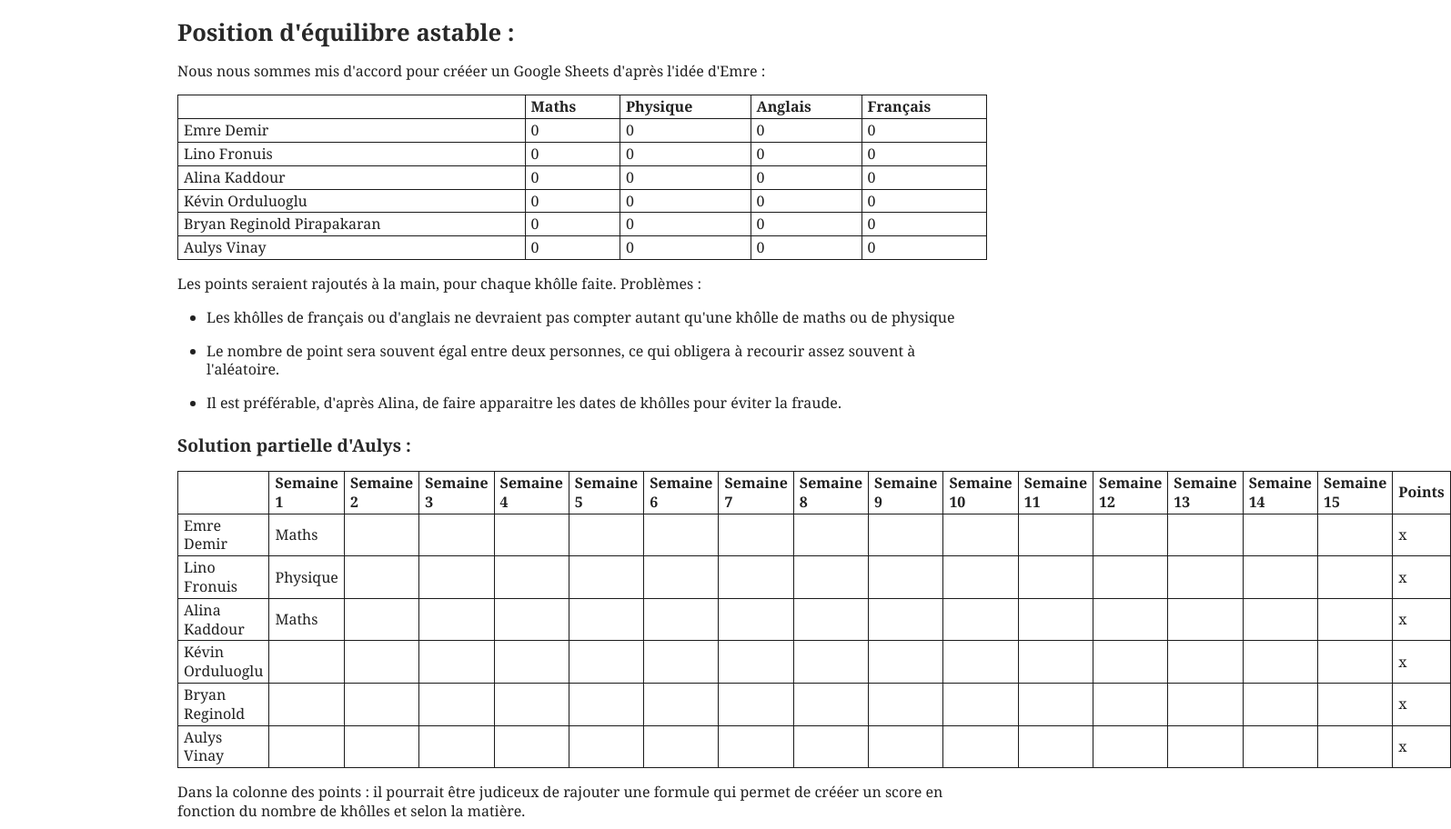
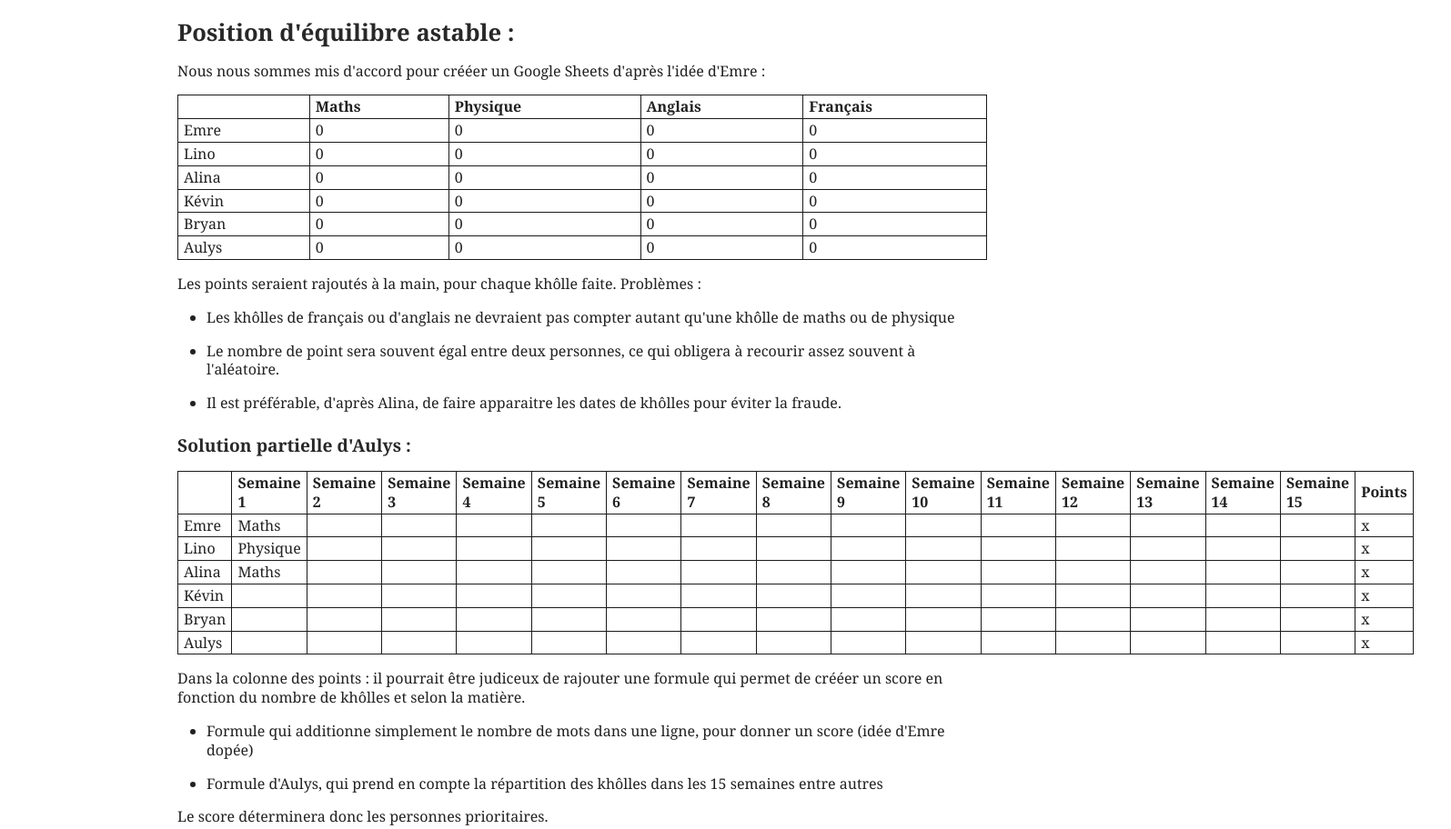
Before and after one commit to AulysV/kholles, a plain HTML site: page probleme.html in a window 1280 px wide. Shown: the part 1180-2092 px from the top of the page at 91% size, 1595 px wide, since content can reach past the window. Drawn offline with Linux system fonts and the light colour scheme.

Commit message:
Update probleme.html

```diff
--- a/probleme.html
+++ b/probleme.html
@@ -2498,42 +2498,42 @@ kipass<span class="token punctuation">(</span>points_A<span class="token punctua
 </tr>
 </thead>
 <tbody><tr>
-<td>Emre Demir</td>
+<td>Emre</td>
 <td>0</td>
 <td>0</td>
 <td>0</td>
 <td>0</td>
 </tr>
 <tr>
-<td>Lino Fronuis</td>
+<td>Lino </td>
 <td>0</td>
 <td>0</td>
 <td>0</td>
 <td>0</td>
 </tr>
 <tr>
-<td>Alina Kaddour</td>
+<td>Alina </td>
 <td>0</td>
 <td>0</td>
 <td>0</td>
 <td>0</td>
 </tr>
 <tr>
-<td>Kévin Orduluoglu</td>
+<td>Kévin </td>
 <td>0</td>
 <td>0</td>
 <td>0</td>
 <td>0</td>
 </tr>
 <tr>
-<td>Bryan Reginold Pirapakaran</td>
+<td>Bryan</td>
 <td>0</td>
 <td>0</td>
 <td>0</td>
 <td>0</td>
 </tr>
 <tr>
-<td>Aulys Vinay</td>
+<td>Aulys</td>
 <td>0</td>
 <td>0</td>
 <td>0</td>
@@ -2574,7 +2574,7 @@ Problèmes : </p>
 </tr>
 </thead>
 <tbody><tr>
-<td>Emre Demir</td>
+<td>Emre </td>
 <td>Maths</td>
 <td><br></td>
 <td><br></td>
@@ -2593,7 +2593,7 @@ Problèmes : </p>
 <td>x</td>
 </tr>
 <tr>
-<td>Lino Fronuis</td>
+<td>Lino </td>
 <td>Physique</td>
 <td><br></td>
 <td><br></td>
@@ -2612,7 +2612,7 @@ Problèmes : </p>
 <td>x</td>
 </tr>
 <tr>
-<td>Alina Kaddour</td>
+<td>Alina </td>
 <td>Maths</td>
 <td><br></td>
 <td><br></td>
@@ -2631,7 +2631,7 @@ Problèmes : </p>
 <td>x</td>
 </tr>
 <tr>
-<td>Kévin Orduluoglu</td>
+<td>Kévin </td>
 <td><br></td>
 <td><br></td>
 <td><br></td>
@@ -2650,7 +2650,7 @@ Problèmes : </p>
 <td>x</td>
 </tr>
 <tr>
-<td>Bryan Reginold</td>
+<td>Bryan</td>
 <td><br></td>
 <td><br></td>
 <td><br></td>
@@ -2669,7 +2669,7 @@ Problèmes : </p>
 <td>x</td>
 </tr>
 <tr>
-<td>Aulys Vinay</td>
+<td>Aulys</td>
 <td><br></td>
 <td><br></td>
 <td><br></td>
```
